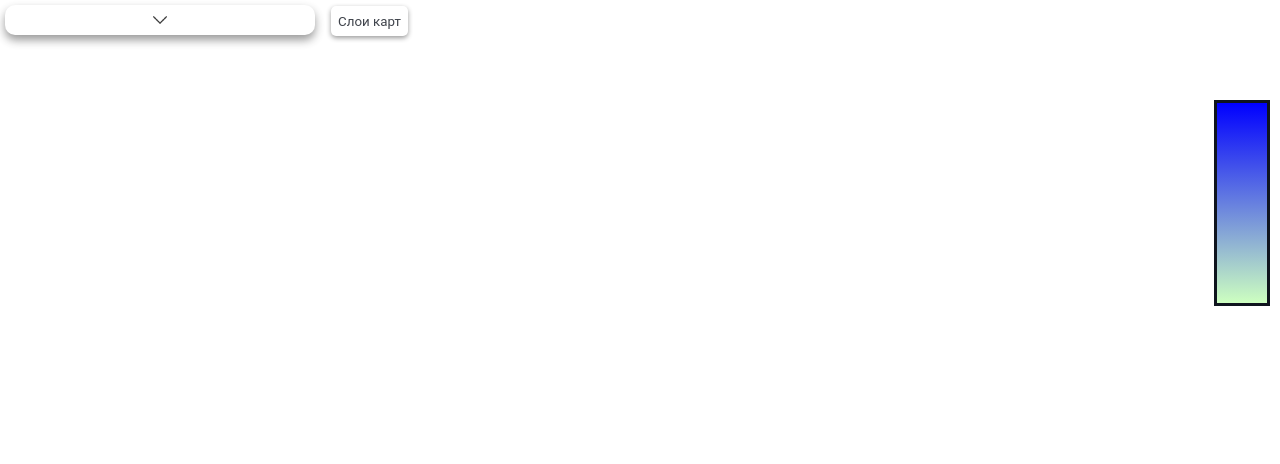
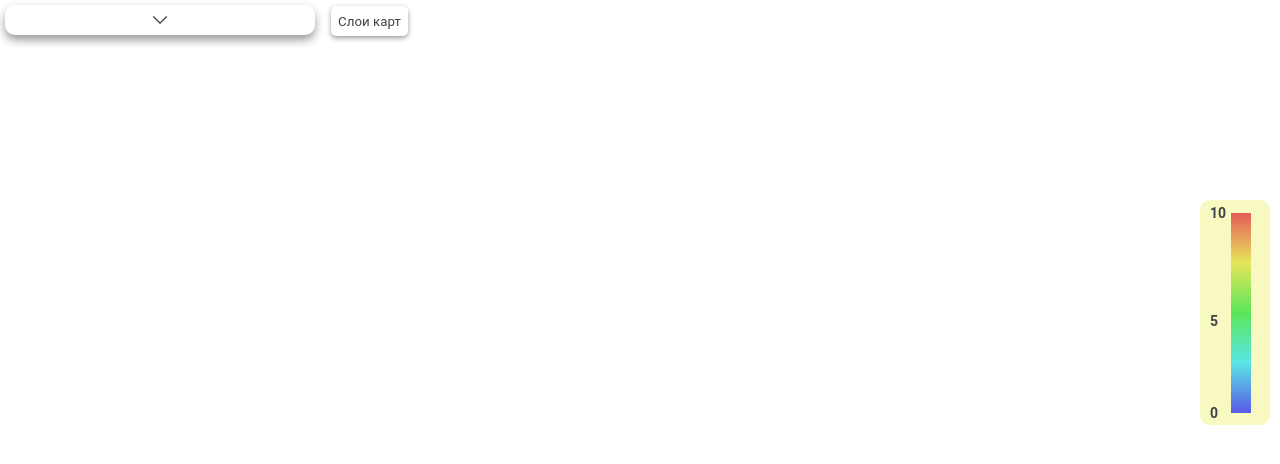
Before and after one commit to dankoev/BiologicalProductivity, a plain HTML site: page src/main/resources/templates/index.html in a window 1280 px wide. Drawn offline with Linux system fonts and the light colour scheme; files whose address does not match are found by name.

Commit message:
add palitra for heatmap

```diff
--- a/src/main/resources/static/map.js
+++ b/src/main/resources/static/map.js
@@ -39,6 +39,11 @@ class YMapController {
     console.log(this.selectedArea.geometry.getCoordinates())
     return this.selectedArea.geometry.getCoordinates()[0].length > 1
   }
+  showPoligonsWithTypes() {
 
+  }
+  hidePoligonsWithTypes() {
+
+  }
 
 }
--- a/src/main/resources/static/styles.css
+++ b/src/main/resources/static/styles.css
@@ -85,6 +85,9 @@ div.smooth-hide {
     opacity: 0;
 }
 
+
+
+
 #map {
     width: 100%;
     height: 100%;
@@ -128,19 +131,47 @@ div.smooth-hide {
     border-radius: 50%;
     width: 15px;
     height: 15px;
-    ;
     margin: 5px;
     animation: spin 2s linear infinite;
 }
 
 #heatmap-scale {
+    position: absolute;
+    height: 215px;
+    width: 60px;
+    right: 10px;
+    top: 200px;
+    display: flex;
+    flex-direction: row;
+    background-color: rgb(247, 247, 178);
+    border-radius: 10px;
+    opacity: 0.8;
+    padding: 5px;
+
+
+}
+#heatmap-scale div.scale img {
+    transform: rotate(-90deg);
+    position: absolute;
+    top: 90px;
+    left: -90px;
+    width: 200px;
+    height: 20px;
+}
+#heatmap-scale div.scale  {
+    width: 70%;
     height: 200px;
-    width: 50px;
-    border: solid;
-    background: linear-gradient(blue, rgb(205, 255, 192));
-    position: absolute;
-    right: 10px;
-    top: 100px;
+    position: relative;
+    align-self: center;
+
+}
+#heatmap-scale div.signature {
+    margin:0 5px;
+    width: 30%;
+    height: 100%;
+    display: grid;
+    grid-template-rows: 50% auto 15px;
+    align-items: baseline;
 
 }
 
--- a/src/main/resources/templates/index.html
+++ b/src/main/resources/templates/index.html
@@ -51,8 +51,14 @@
     </div>
     <div id="message-window"></div>
     <div id="heatmap-scale">
-            <div class="scale"></div>
-            <div class="signature"></div>
+        <div class="signature">
+            <b>10</b>
+            <b>5</b>
+            <b>0</b>
+        </div>
+        <div class="scale">
+            <img src="/imgs/palitra.jpeg" alt="palitra">
+        </div>
     </div>
     <div id="layer-controller">
         <button class="type-title">Слои карт</button>
```
Also changed, not shown: src/main/resources/static/imgs/palitra.jpeg (added), 1 other file. Lines whose indentation alone changed are shown as unchanged.
